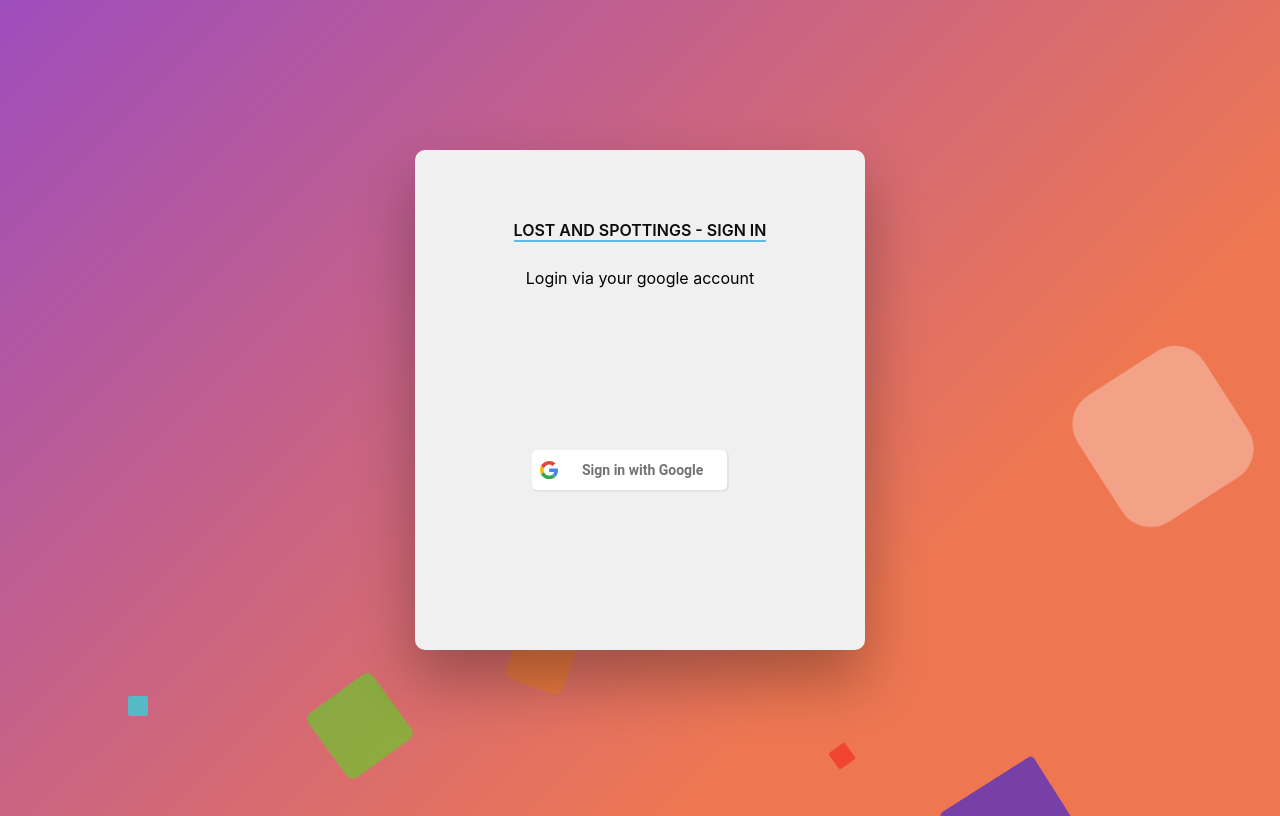
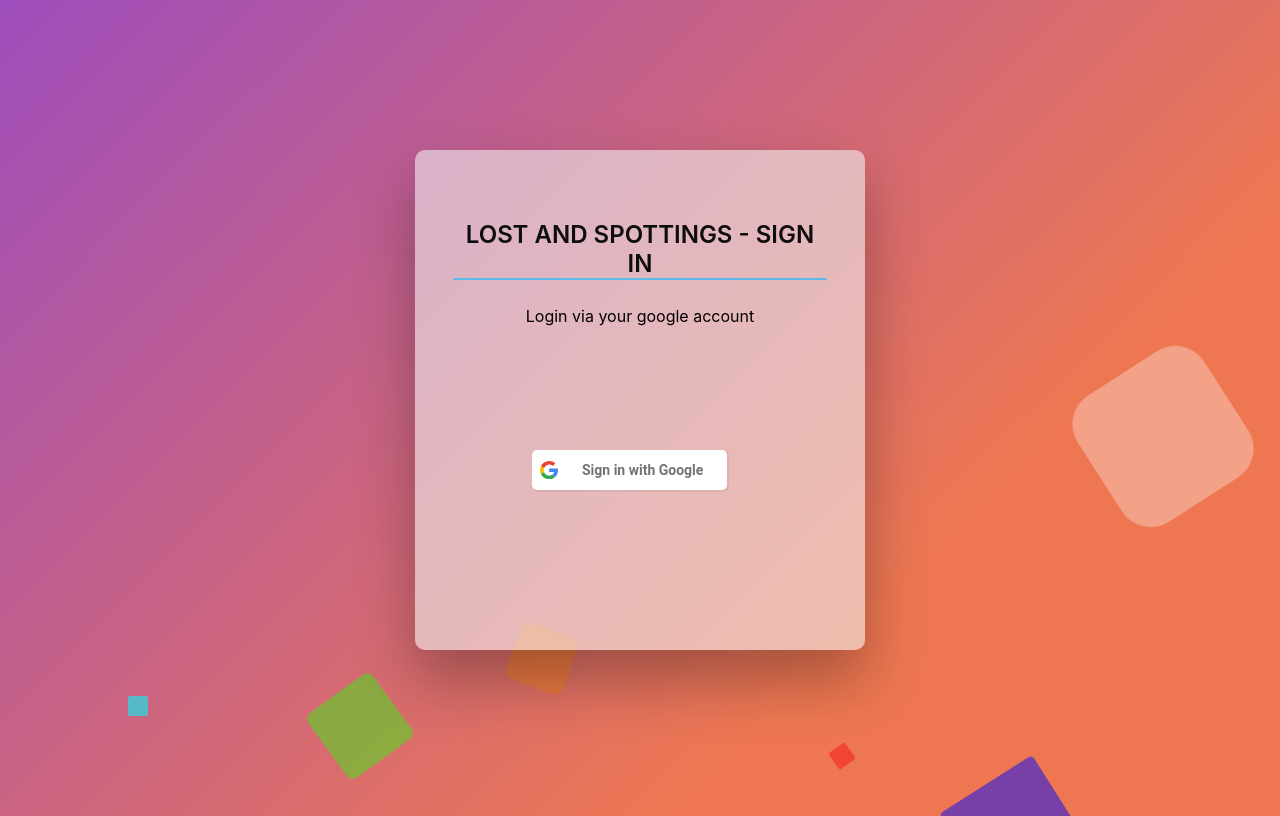
Before and after one commit to galElmalah/lost-and-found, a React (Create React App) app in the folder client/: page / in a window 1280 px wide. Built offline with nearby package versions, Linux system fonts and the light colour scheme; no server answers.

Commit message:
UI fixes

```diff
--- a/client/src/components/Drawer/Drawer.module.scss
+++ b/client/src/components/Drawer/Drawer.module.scss
@@ -28,7 +28,7 @@
 }
 
 .settingsPanel {
-  width: fit-content;
+  min-width: 50vw;
   background: white;
   padding: 20px 15px;
 }
--- a/client/src/components/LoginPage/LoginPage.css
+++ b/client/src/components/LoginPage/LoginPage.css
@@ -115,7 +115,7 @@ h2 {
 #formContent {
   -webkit-border-radius: 10px 10px 10px 10px;
   border-radius: 10px 10px 10px 10px;
-  background-color: #f0f0f0;
+  background-color: #f0f0f095;
   padding: 30px;
   width: 90%;
   max-width: 450px;
@@ -129,6 +129,7 @@ h2 {
 }
 
 h2.active {
+  font-size: 1.5rem;
   color: #0d0d0d;
   border-bottom: 2px solid #5fbae9;
 }
```
